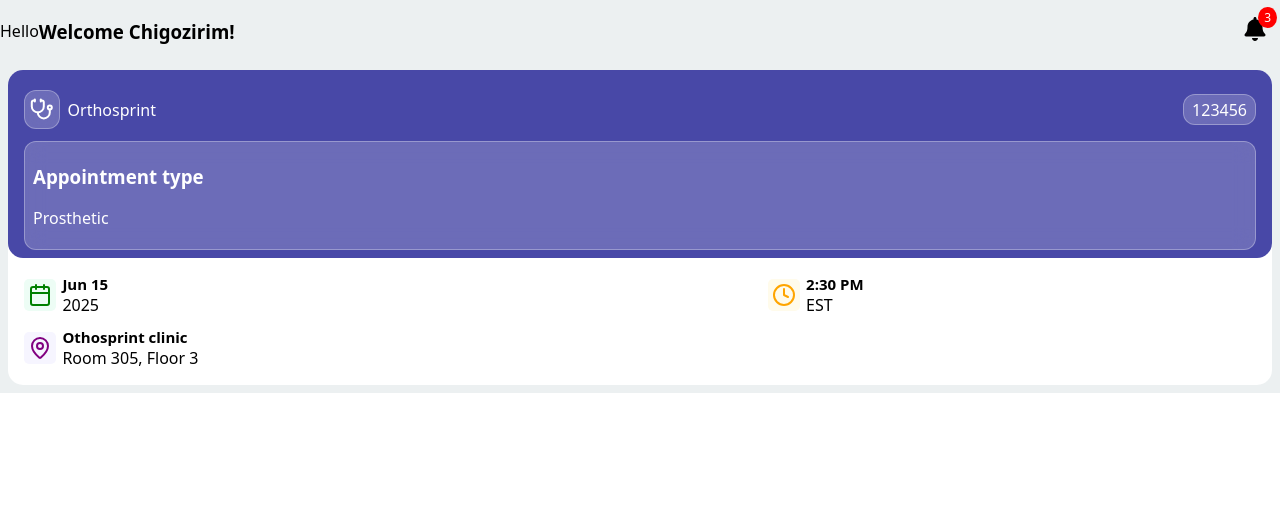
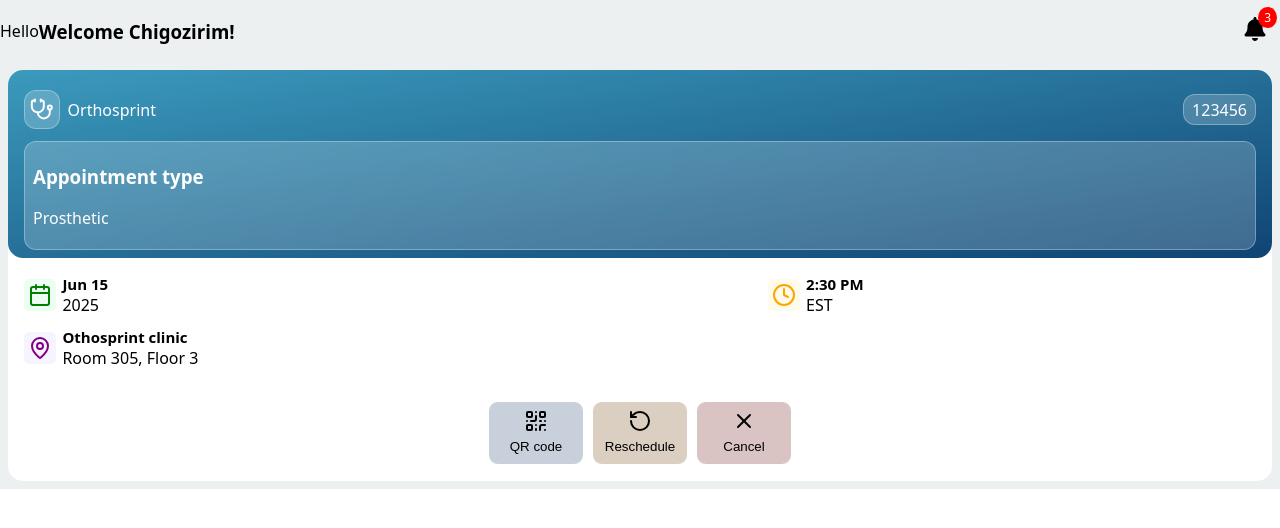
Before and after one commit to Mario-Gozie/Orthosprint-web-app, a React (Vite) app: page /app in a window 1280 px wide. Shown: the top 528 px of the page. Built offline with nearby package versions, Linux system fonts and the light colour scheme; no server answers.

Commit message:
the card looks way better now

```diff
--- a/src/Components/Customer-App-Components/AppointmentCards.jsx
+++ b/src/Components/Customer-App-Components/AppointmentCards.jsx
@@ -59,6 +59,7 @@ function AppointmentCards() {
           </div>
         </div>
       </div>
+      <PendingAppointmentButtons />
     </div>
   );
 }
--- a/src/Components/Customer-App-Components/PendingAppointmentButtons.jsx
+++ b/src/Components/Customer-App-Components/PendingAppointmentButtons.jsx
@@ -3,21 +3,21 @@ import { X, QrCode, RotateCcw } from "lucide-react";
 
 function PendingAppointmentButtons() {
   return (
-    <div>
-      <button>
+    <div className="pending-buttons-container">
+      <button className="pend-button QrCode-button">
         <div>
           <QrCode />
           <p>QR code</p>
         </div>
       </button>
-      <button>
+      <button className="pend-button reschedule-button">
         {" "}
         <div>
           <RotateCcw />
           <p>Reschedule</p>
         </div>
       </button>
-      <button>
+      <button className="pend-button cancel-button">
         {" "}
         <div>
           <X />
--- a/src/Css/customerAppCss.css
+++ b/src/Css/customerAppCss.css
@@ -64,6 +64,7 @@ body {
 
 .appointment-blue-bg {
   background: rgb(72, 72, 167);
+  background: linear-gradient(to top left, #0f4473, #3b9abd);
   color: white;
   padding: 0.5rem 1rem;
   border-radius: inherit;
@@ -159,3 +160,36 @@ body {
   font-size: 15px;
   font-weight: bold;
 }
+
+.pending-buttons-container {
+  padding: 1rem;
+  display: flex;
+  justify-content: center;
+  align-items: center;
+  gap: 0.5rem;
+}
+
+.pend-button {
+  width: 6rem;
+  height: 4rem;
+  border-radius: 10px;
+  border: 1px solid white;
+  padding: 0.3rem;
+}
+
+.pend-button p {
+  padding: 0.2rem 0;
+  margin: 0;
+}
+
+.cancel-button {
+  background-color: hsl(0, 24%, 81%);
+}
+
+.reschedule-button {
+  background-color: hsl(30, 25%, 81%);
+}
+
+.QrCode-button {
+  background-color: hsl(213, 22%, 82%);
+}
```
